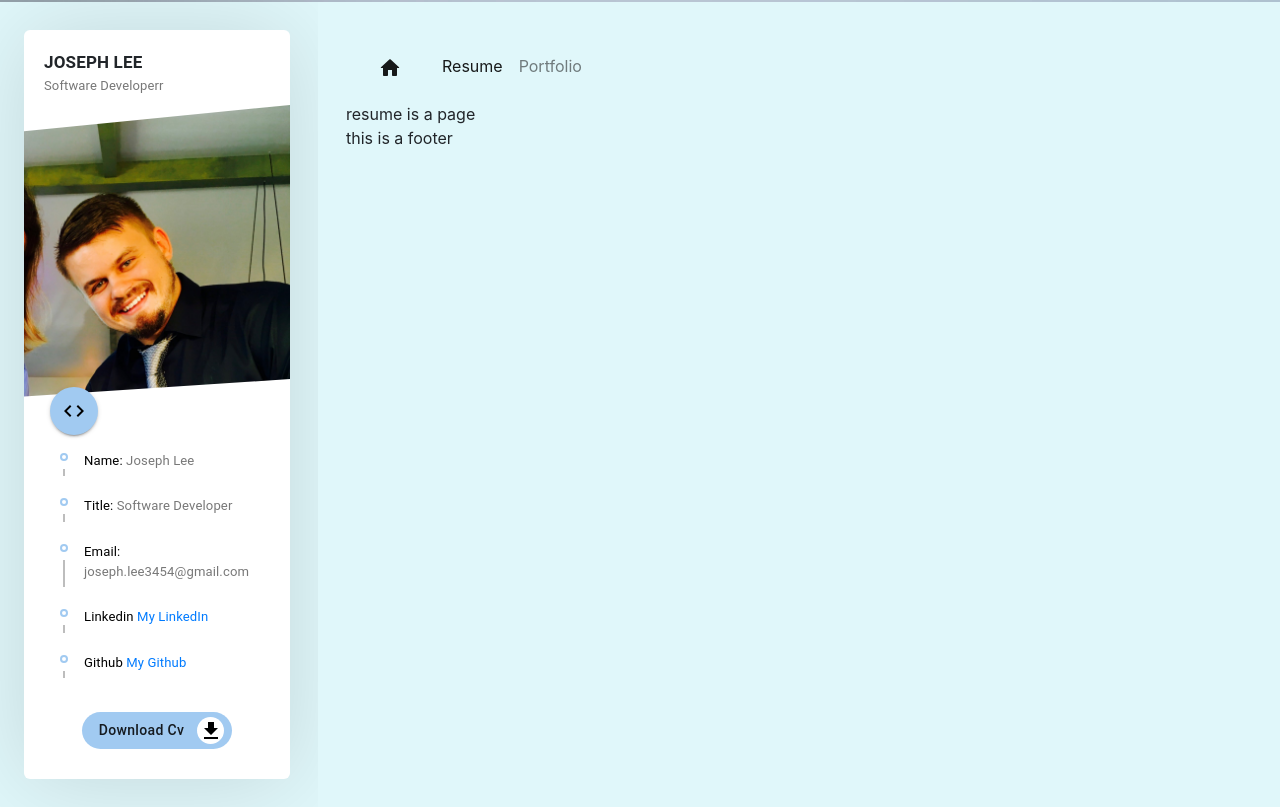
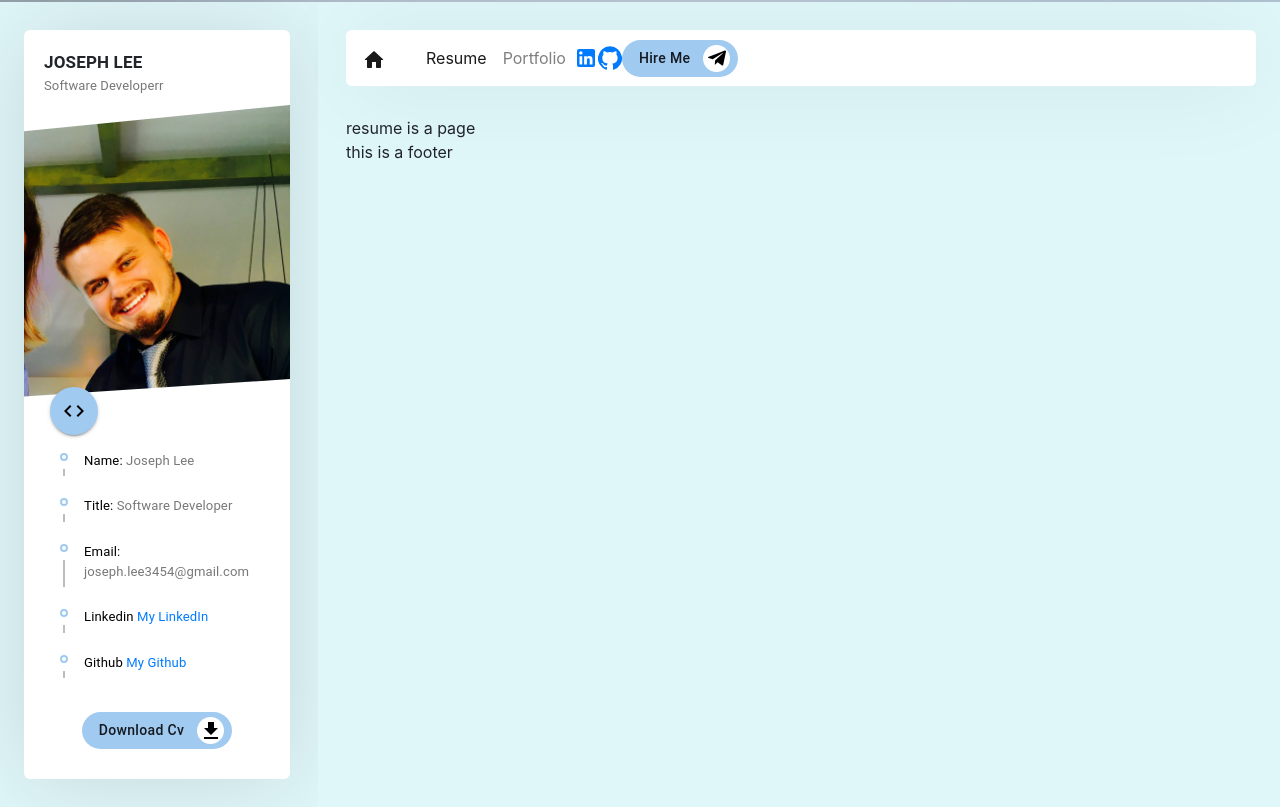
Before and after one commit to josephlee3454/resume-portfolio-2, a React (Create React App) app: page / in a window 1280 px wide. Built offline with nearby package versions, Linux system fonts and the light colour scheme.

Commit message:
bug fixed header styling started

```diff
--- /dev/null
+++ b/src/componenets/Header/Header.css
@@ -0,0 +1,7 @@
+.header {
+    margin-bottom: 30px !important;
+    background-color: white !important;
+    padding: 0 22px 0 0 !important;
+    border-radius: 6px !important;
+    box-shadow: 0px 2px 92px 0px rgba(0, 0,0,0.07) !important;
+}
--- a/src/componenets/Header/Header.js
+++ b/src/componenets/Header/Header.js
@@ -1,12 +1,14 @@
 import React from "react"
 import {Button,Form,FormControl,Nav, Navbar, NavDropdown}from "react-bootstrap"
 import {HomeRounded, SchoolRounded, WorkRounder, Facebook , Twitter, LinkedIn, GitHubIcon, Telegram} from "@material-ui/icons"
+import AddCircleIcon from '@material-ui/icons/AddCircle';
 import {Link, NavLink, withRouter } from "react-router-dom"
 import resumeData from "../../utils/resumeData"
 // import LinkedInIcon from "@material-ui/icons/LinkedIn";
 // import GitHubIcon from "@material-ui/icons/GitHub";
 import "bootstrap/dist/css/bootstrap.min.css";
-
+import CustomButton from '../Button/Button'
+import './Header.css'
 
 const Header = (props) => {
     // if the  props exist fetch location if loction exists fetch pathname
@@ -41,15 +43,15 @@ const Header = (props) => {
                     {
                         Object.keys(resumeData.socials).map((key) =>(
                             <a href={resumeData.socials[key].link} target="_blank">
-                                {resumeData.socials[key].icon}
+                                {resumeData.socials[key].Icon}
 
                             </a>
                     ))}
-
+                    <CustomButton text={'Hire Me'} icon={<Telegram />}/>
                 </div>
             </Navbar.Collapse>
         </Navbar>
     )
 }
 
-export default Header
+export default withRouter(Header);
--- a/src/componenets/Profile/Profile.css
+++ b/src/componenets/Profile/Profile.css
@@ -61,11 +61,11 @@
     color: #000000;
     font-weight: 400;
 }
-/* a{
+a{
     text-decoration: none;
 
     color: #787878;
-} */
+}
 .profile .button_container{
     width: 100%;
     display: 'flex' !important;
```
Also changed, not shown: 1 other file (tests, documents, lock files or other folders).
